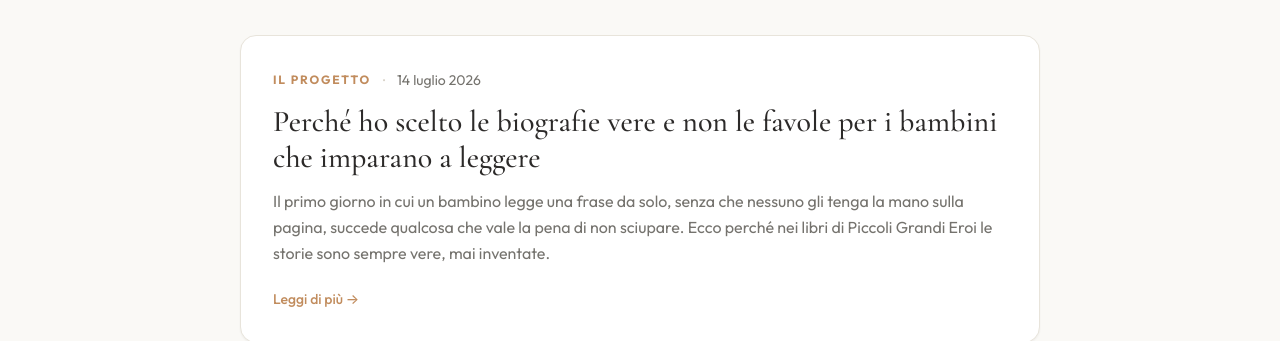
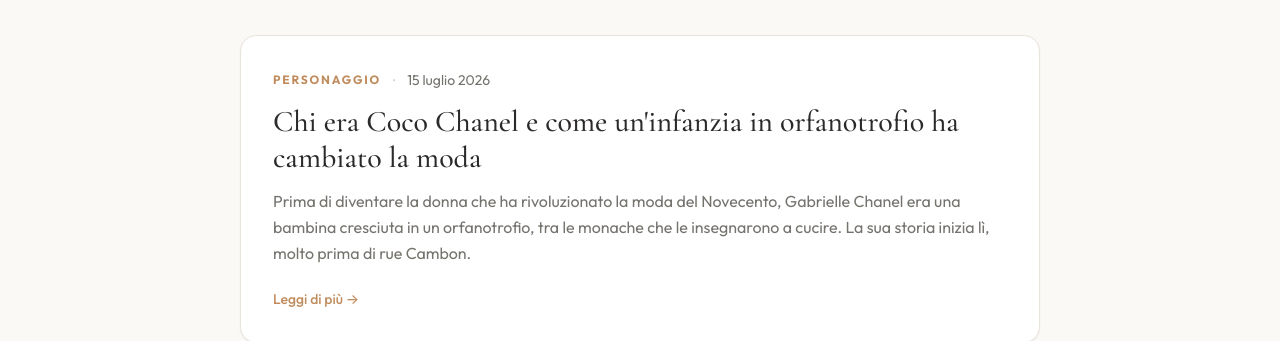
Before and after one commit to GipiVisconti/Gipi-site, a React (Create React App) app in the folder frontend/: page /it/blog in a window 1280 px wide. Shown: the part 258-599 px from the top of the page. Built offline with nearby package versions, Linux system fonts and the light colour scheme; no server answers.

Commit message:
coco chanel

```diff
--- a/frontend/src/data/blog.js
+++ b/frontend/src/data/blog.js
@@ -383,6 +383,68 @@ const posts = [
       },
     },
   },
+  {
+    id: 7,
+    slug: 'chi-era-coco-chanel',
+    date: '2026-07-15',
+    type: 'character',
+    content: {
+      IT: {
+        title: "Chi era Coco Chanel e come un'infanzia in orfanotrofio ha cambiato la moda",
+        excerpt:
+          "Prima di diventare la donna che ha rivoluzionato la moda del Novecento, Gabrielle Chanel era una bambina cresciuta in un orfanotrofio, tra le monache che le insegnarono a cucire. La sua storia inizia lì, molto prima di rue Cambon.",
+        body: `<p>Gabrielle Bonheur Chanel nasce nel 1883 a Saumur, in Francia, in un ospizio per persone povere. Quando ha undici anni la madre muore di tubercolosi, e il padre, un venditore ambulante che ha sempre avuto poco tempo per i figli, affida lei e le sorelle a un orfanotrofio gestito da religiose, nell'abbazia di Aubazine. Non tornerà mai a riprenderle.</p>
+
+<p>Aubazine è un luogo severo, fatto di regole rigide e di giornate scandite dal silenzio, ma è lì che Gabrielle impara a cucire: le monache le insegnano un mestiere che, con il tempo, diventerà la sua vita intera. A diciotto anni lascia l'orfanotrofio e si trasferisce a Moulins, dove lavora come sarta e canta nei cabaret della zona. È in uno di questi locali che riceve il soprannome che porterà per sempre: Coco.</p>
+
+<p>E la storia della sarta di Moulins comincia a intrecciarsi con quella della donna che rivoluzionerà la moda. Nel 1910, con l'aiuto economico prima di Étienne Balsan e poi di Arthur Capel, apre un piccolo negozio di cappelli in rue Cambon, a Parigi. Tre anni dopo, a Deauville, comincia a disegnare abiti comodi usando il jersey, un tessuto fino ad allora riservato alla biancheria intima maschile: le donne dell'epoca sono abituate a corsetti stretti e gonne pesanti, e i vestiti di Gabrielle sembrano appartenere a un altro mondo.</p>
+
+<p>Nel 1921 apre la boutique al numero 31 di rue Cambon, quella che diventerà il cuore della sua maison, e lo stesso anno lancia un profumo realizzato insieme al chimico Ernest Beaux: lo sceglie tra una serie di campioni numerati e decide di chiamarlo semplicemente Chanel N°5, dal numero del flacone che ha preferito. Qualche anno più tardi, nel 1925, presenta il tailleur, la giacca dritta e la gonna aderente che diventeranno il simbolo del suo stile, fatto di linee pulite e di tessuti morbidi, senza inutili fronzoli.</p>
+
+<p>Con questi due gesti, uno stile e un profumo, Gabrielle Chanel cambia il modo in cui le donne si vestono e si presentano al mondo. Non disegna solo abiti: toglie i corsetti e lascia che il corpo delle donne si muova con naturalezza. La comodità diventa eleganza, e la semplicità diventa un segno di forza.</p>
+
+<p>È una storia che vale la pena raccontare a un bambino per questo: perché mostra come da un'infanzia difficile, fatta di perdite e di regole rigide, possa nascere qualcosa di completamente nuovo. Gabrielle non aveva soldi né una famiglia alle spalle, ma aveva imparato un mestiere, e a quel mestiere ha dedicato tutta la sua ostinazione.</p>
+
+<p>Il libro di Gipi Visconti dedicato a Coco Chanel, parte della collana Piccoli Grandi Eroi, racconta questo percorso con parole e immagini pensate per i bambini che iniziano a leggere: la storia di una donna che ha imparato a cucire in un orfanotrofio e ha finito per cambiare il modo in cui il mondo intero si veste.</p>`,
+      },
+      EN: {
+        title: 'Who Was Coco Chanel, and How a Childhood in an Orphanage Changed Fashion',
+        excerpt:
+          'Before becoming the woman who revolutionised twentieth-century fashion, Gabrielle Chanel was a child growing up in an orphanage, taught to sew by the nuns who raised her. Her story begins there, long before rue Cambon.',
+        body: `<p>Gabrielle Bonheur Chanel was born in 1883 in Saumur, France, in a poorhouse for the destitute. When she was eleven, her mother died of tuberculosis, and her father, a travelling salesman who had always had little time for his children, placed her and her sisters in an orphanage run by nuns, at the abbey of Aubazine. He never came back for them.</p>
+
+<p>Aubazine is a severe place, made of rigid rules and days marked by silence, but it is there that Gabrielle learns to sew: the nuns teach her a trade that, in time, will become her entire life. At eighteen she leaves the orphanage and moves to Moulins, where she works as a seamstress and sings in the local cabarets. It is in one of these venues that she receives the nickname she will carry for the rest of her life: Coco.</p>
+
+<p>And the story of the seamstress from Moulins begins to weave together with that of the woman who will revolutionise fashion. In 1910, with financial help first from Étienne Balsan and then from Arthur Capel, she opens a small hat shop in rue Cambon, in Paris. Three years later, in Deauville, she starts designing comfortable clothes using jersey, a fabric until then reserved for men's underwear: the women of the time are used to tight corsets and heavy skirts, and Gabrielle's clothes seem to belong to another world.</p>
+
+<p>In 1921 she opens the boutique at number 31 rue Cambon, the one that will become the heart of her maison, and that same year she launches a perfume created together with the chemist Ernest Beaux: she chooses it from a series of numbered samples and decides to call it simply Chanel N°5, after the number of the bottle she preferred. A few years later, in 1925, she presents the tailleur, the straight jacket and fitted skirt that will become the symbol of her style, made of clean lines and soft fabrics, without unnecessary frills.</p>
+
+<p>With these two gestures, a style and a perfume, Gabrielle Chanel changes the way women dress and present themselves to the world. She does not just design clothes: she does away with corsets and lets women's bodies move naturally. Comfort becomes elegance, and simplicity becomes a mark of strength.</p>
+
+<p>This is a story worth telling a child for this reason: because it shows how something entirely new can be born out of a difficult childhood, made of loss and rigid rules. Gabrielle had no money and no family behind her, but she had learned a trade, and she devoted all her stubbornness to it.</p>
+
+<p>The book by Gipi Visconti dedicated to Coco Chanel, part of the Little Great Heroes series, tells this journey with words and images designed for children who are starting to read: the story of a woman who learned to sew in an orphanage and ended up changing the way the entire world dresses.</p>`,
+      },
+      ES: {
+        title: 'Quién fue Coco Chanel y cómo una infancia en un orfanato cambió la moda',
+        excerpt:
+          'Antes de convertirse en la mujer que revolucionó la moda del siglo XX, Gabrielle Chanel fue una niña criada en un orfanato, donde las monjas le enseñaron a coser. Su historia empieza ahí, mucho antes de la rue Cambon.',
+        body: `<p>Gabrielle Bonheur Chanel nace en 1883 en Saumur, Francia, en un hospicio para personas pobres. Cuando tiene once años su madre muere de tuberculosis, y su padre, un vendedor ambulante que siempre tuvo poco tiempo para sus hijos, la deja a ella y a sus hermanas en un orfanato dirigido por religiosas, en la abadía de Aubazine. Nunca volverá a buscarlas.</p>
+
+<p>Aubazine es un lugar severo, hecho de normas rígidas y de jornadas marcadas por el silencio, pero es allí donde Gabrielle aprende a coser: las monjas le enseñan un oficio que, con el tiempo, se convertirá en toda su vida. A los dieciocho años deja el orfanato y se traslada a Moulins, donde trabaja como costurera y canta en los cabarés de la zona. Es en uno de esos locales donde recibe el apodo que llevará para siempre: Coco.</p>
+
+<p>Y la historia de la costurera de Moulins empieza a entrelazarse con la de la mujer que revolucionará la moda. En 1910, con la ayuda económica primero de Étienne Balsan y después de Arthur Capel, abre una pequeña tienda de sombreros en la rue Cambon, en París. Tres años después, en Deauville, empieza a diseñar vestidos cómodos usando el jersey, un tejido hasta entonces reservado a la ropa interior masculina: las mujeres de la época están acostumbradas a corsés estrechos y faldas pesadas, y los vestidos de Gabrielle parecen pertenecer a otro mundo.</p>
+
+<p>En 1921 abre la boutique del número 31 de la rue Cambon, la que se convertirá en el corazón de su maison, y ese mismo año lanza un perfume creado junto al químico Ernest Beaux: lo elige entre una serie de muestras numeradas y decide llamarlo simplemente Chanel N°5, por el número del frasco que había preferido. Unos años después, en 1925, presenta el tailleur, la chaqueta recta y la falda ajustada que se convertirán en el símbolo de su estilo, hecho de líneas limpias y tejidos suaves, sin adornos innecesarios.</p>
+
+<p>Con estos dos gestos, un estilo y un perfume, Gabrielle Chanel cambia el modo en que las mujeres se visten y se presentan al mundo. No se limita a diseñar vestidos: elimina los corsés y deja que el cuerpo de las mujeres se mueva con naturalidad. La comodidad se convierte en elegancia, y la sencillez se convierte en una señal de fuerza.</p>
+
+<p>Es una historia que merece la pena contar a un niño por esto: porque muestra cómo de una infancia difícil, hecha de pérdidas y de normas rígidas, puede nacer algo completamente nuevo. Gabrielle no tenía dinero ni una familia detrás, pero había aprendido un oficio, y a ese oficio dedicó toda su obstinación.</p>
+
+<p>El libro de Gipi Visconti dedicado a Coco Chanel, parte de la colección Pequeños Grandes Valientes, cuenta este recorrido con palabras e imágenes pensadas para los niños que empiezan a leer: la historia de una mujer que aprendió a coser en un orfanato y acabó cambiando la forma en que se viste el mundo entero.</p>`,
+      },
+    },
+  },
 ];
 
 export const getAllPosts = () =>
```
Also changed, not shown: 1 other file (tests, documents, lock files or other folders).
